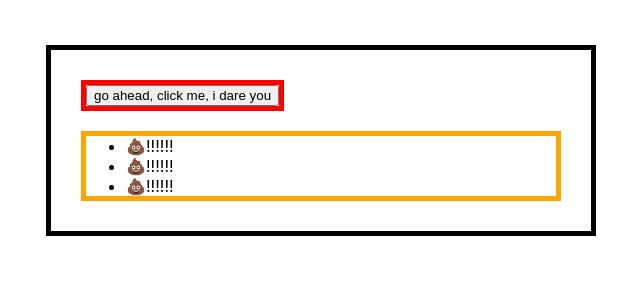
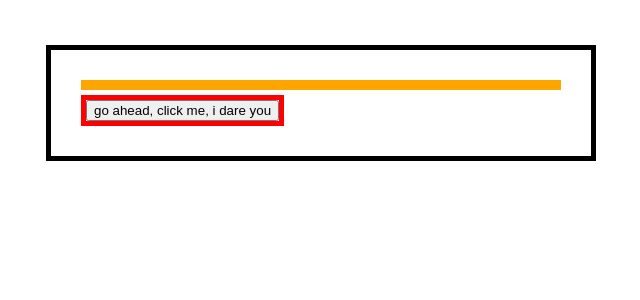
Before and after one commit to radishmouse/react-timestamp, a React (Create React App) app: page / in a window 1280 px wide. Shown: the top 300 px of the page, without its empty margins (319-959 px from the left). Built offline with nearby package versions, Linux system fonts and the light colour scheme.

Commit message:
breaks out button into its own component

```diff
--- a/src/App.js
+++ b/src/App.js
@@ -3,32 +3,32 @@ import logo from './logo.svg';
 import './App.css';
 
 import DateList from './DateList';
-
-const someDates = [
-  '💩',
-  '2018-12-06 09:21:21',
-  '2018-12-06 09:27:21'
-];
+import StampButton from './StampButton';
 
 class App extends Component {
   constructor(props) {
     super(props);
 
     this.state = {
-      dates: [
-        '💩',
-        '💩',
-        '💩',
-      ]
+      dates: []
     };
   }
+
   render() {
-
+    console.log('I am App and I am rendering');
     return (
       <div className="main-component">
-        <button
-          onClick={() => {
-            console.log('ouch.');
+        <DateList
+          listOfDates={this.state.dates}
+        />
+        <StampButton
+          handleClick={this._addDate}
+        />
+      </div>
+    );
+  }
+
+  _addDate = () => {
     const aNewDate = new Date();
     this.setState({
       // replace the value of 'dates'
@@ -43,18 +43,6 @@ class App extends Component {
         aNewDate.toLocaleString()
       ]
     });
-            // someDates.push(aNewDate);
-            // console.log(someDates);
-          }}
-          className="my-button"
-        >go ahead, click me, i dare you</button>
-
-        <DateList
-          listOfDates={this.state.dates}
-        />
-
-      </div>
-    );
   }
 }
 
--- a/src/DateList.js
+++ b/src/DateList.js
@@ -14,6 +14,7 @@ function convertDatesToItems(someDates) {
 }
 
 const DateList = (props) => {
+    console.log('I am DateList and I am rendering');
     return (
         <ul className="date-list">
           {convertDatesToItems(props.listOfDates)}
--- /dev/null
+++ b/src/StampButton.js
@@ -0,0 +1,13 @@
+import React from 'react';
+
+const StampButton = (props) => {
+    console.log('I am StampButton and I am rendering');
+    return (
+        <button
+          onClick={props.handleClick}
+          className="my-button"
+        >go ahead, click me, i dare you</button>
+    );
+};
+
+export default StampButton;
```
Lines whose indentation alone changed are shown as unchanged.
